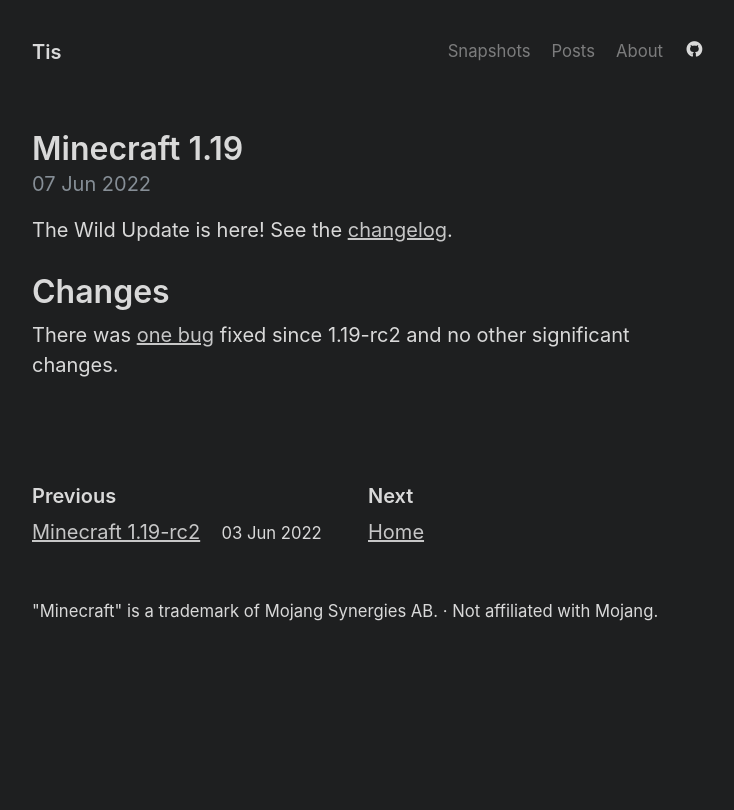
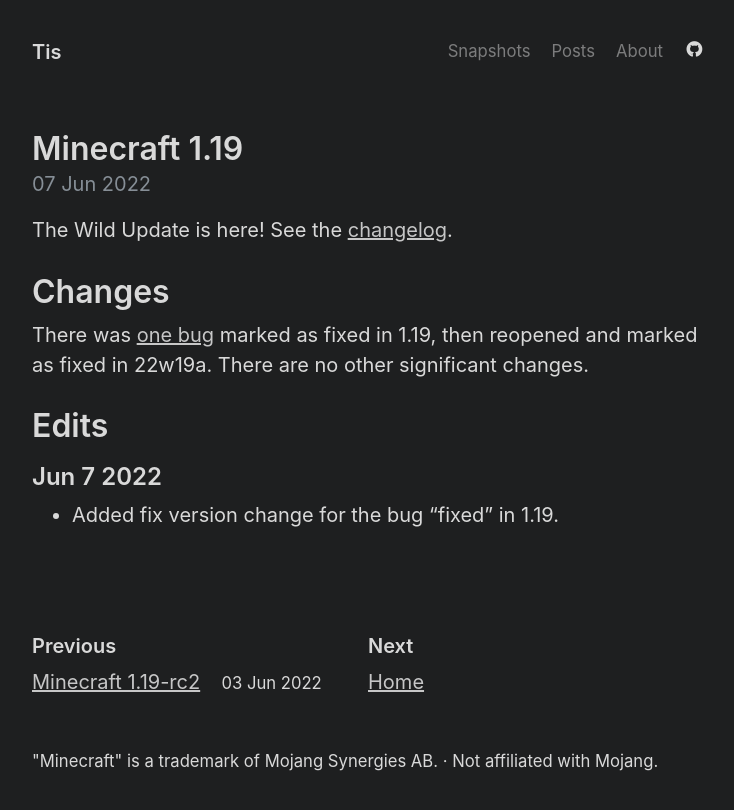
Before and after one commit to Tisawesomeness/tisawesomeness.github.io, a Jekyll site: the page built from snapshots/_posts/2022-06-07-1-19.md, in a window 1280 px wide. Shown: the top 810 px of the page, without its empty margins (272-1006 px from the left). Built offline with Jekyll 4.4.1, drawn with Linux system fonts in a browser that asks for light colours.

Commit message:
Add fix version change

```diff
--- a/snapshots/_posts/2022-06-07-1-19.md
+++ b/snapshots/_posts/2022-06-07-1-19.md
@@ -8,4 +8,10 @@
 
 # Changes
 
-There was [one bug](https://bugs.mojang.com/browse/MC-249780) fixed since 1.19-rc2 and no other significant changes.
+There was [one bug](https://bugs.mojang.com/browse/MC-249780) marked as fixed in 1.19, then reopened and marked as fixed in 22w19a. There are no other significant changes.
+
+# Edits
+
+## Jun 7 2022
+
+- Added fix version change for the bug "fixed" in 1.19.
```
